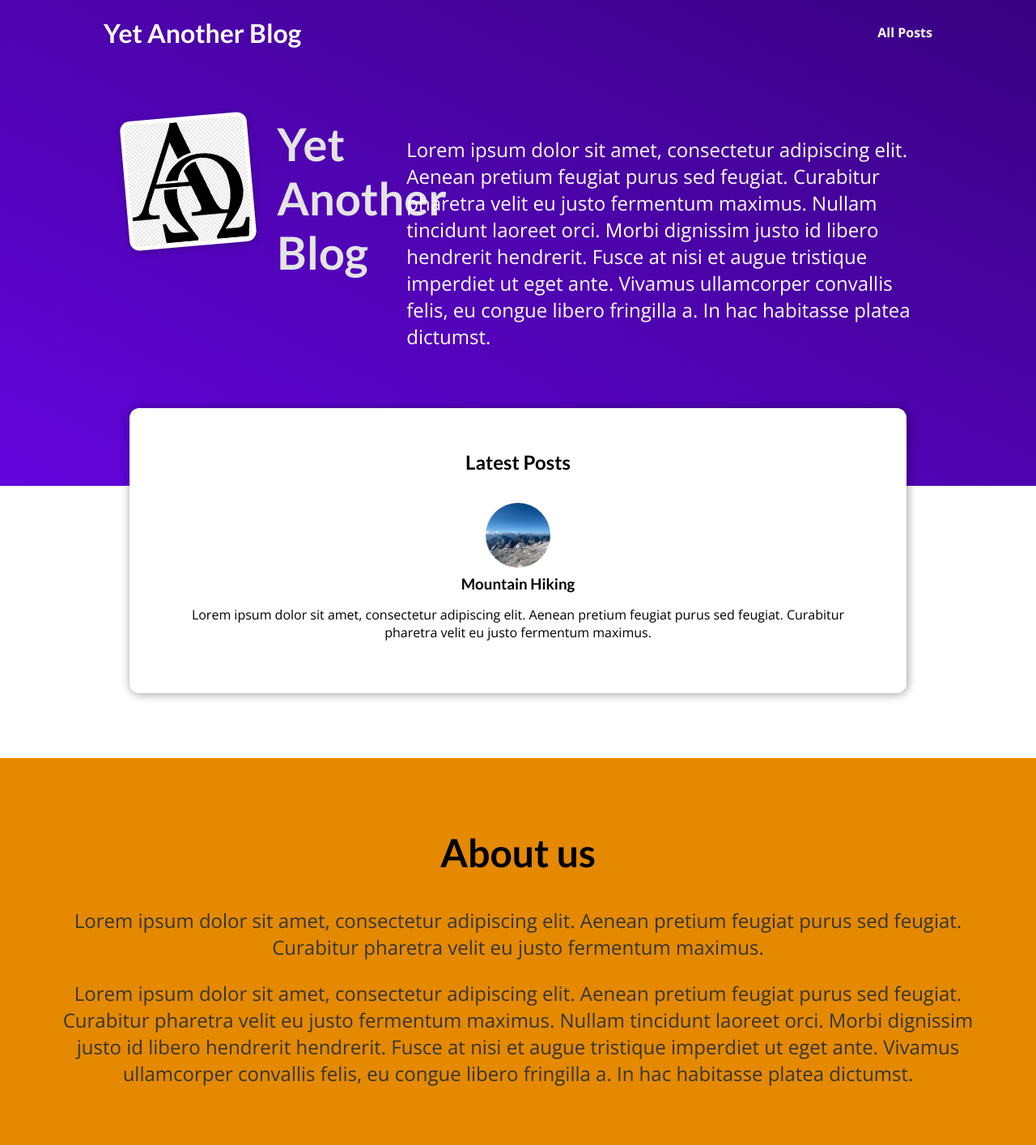
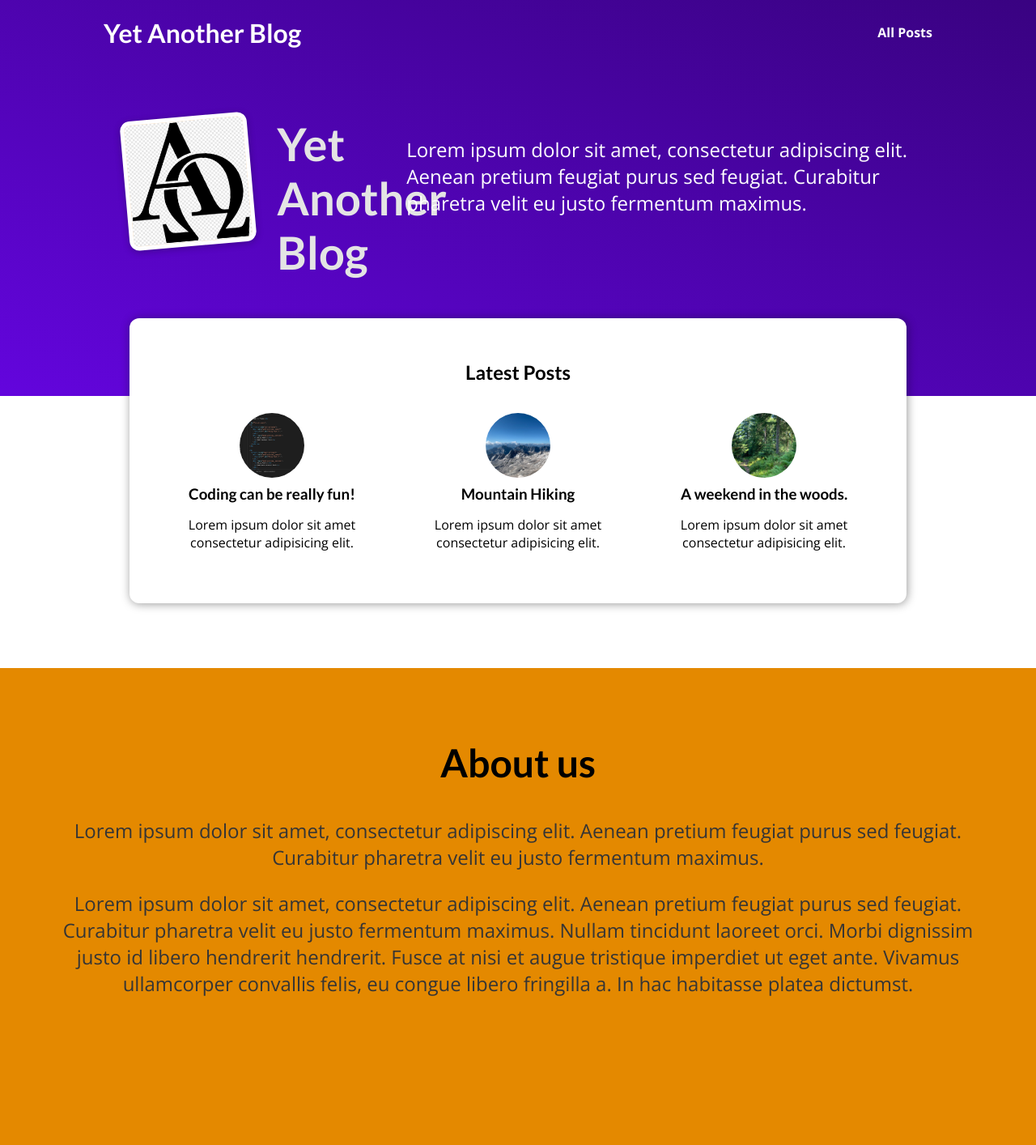
Before and after one commit to nandosouzarocha/django-blog, a Django app: page / in a window 1280 px wide. Shown: the whole page at 81% size. After the commit the page ends 1230 px from the top, so only its background shows below. Run offline with Django 3.2, Linux system fonts and the light colour scheme.

Commit message:
Added dummy data directly in the views.py file to simulate a more realistic scenario. Made the changes needed in index.html and post.html, so the data could be shown.

```diff
--- a/blog/templates/blog/includes/post.html
+++ b/blog/templates/blog/includes/post.html
@@ -1,12 +1,12 @@
 {% load static %}
 <li>
     <article class="post">
-        <a href="{% url 'post-detail-page' 'the-mountains' %}">
-        <img src="{% static 'blog/images/mountains.jpg' %}" alt="Mountain hiking">
+        <a href="{% url 'post-detail-page' post.slug %}">
+        <img src="{% static 'blog/images/'|add:post.image %}" alt="{{ post.title }}" />
         <div class="post__content">
-            <h3>Mountain Hiking</h3>
+            <h3>{{ post.title }}</h3>
             <p>
-                Lorem ipsum dolor sit amet, consectetur adipiscing elit. Aenean pretium feugiat purus sed feugiat. Curabitur pharetra velit eu justo fermentum maximus.
+                {{ post.excerpt }}
             </p>
         </div>
         </a>
--- a/blog/templates/blog/index.html
+++ b/blog/templates/blog/index.html
@@ -11,14 +11,16 @@
         <img src="{% static 'blog/images/alpha-and-omega.png' %}" alt="Yet Another Blog image"/>
         <h2>Yet Another Blog</h2>
         <p>
-            Lorem ipsum dolor sit amet, consectetur adipiscing elit. Aenean pretium feugiat purus sed feugiat. Curabitur pharetra velit eu justo fermentum maximus. Nullam tincidunt laoreet orci. Morbi dignissim justo id libero hendrerit hendrerit. Fusce at nisi et augue tristique imperdiet ut eget ante. Vivamus ullamcorper convallis felis, eu congue libero fringilla a. In hac habitasse platea dictumst.
+            Lorem ipsum dolor sit amet, consectetur adipiscing elit. Aenean pretium feugiat purus sed feugiat. Curabitur pharetra velit eu justo fermentum maximus.
         </p>
     </header>
 </section>
 <section id="latest-posts">
     <h2>Latest Posts</h2>
     <ul>
-        {% include 'blog/includes/post.html' %}
+        {% for post in posts %}
+            {% include 'blog/includes/post.html' %}
+        {% endfor %}
     </ul>
 </section>
 <section id="about">
--- a/blog/views.py
+++ b/blog/views.py
@@ -1,10 +1,87 @@
+from datetime import date
 from django.shortcuts import render
 
 # Create your views here.
 
+def get_date(post):
+    return post['date']
+
+all_posts = [
+    {
+        "slug": "hike-in-the-mountains",
+        "image": "mountains.jpg",
+        "author": "Bernhard Riemann",
+        "date": date(2024, 8, 13),
+        "title": "Mountain Hiking",
+        "excerpt": "Lorem ipsum dolor sit amet consectetur adipisicing elit.",
+        "content": """
+            Lorem ipsum dolor sit amet consectetur adipisicing elit. Repellat similique in deserunt earum maiores esse aperiam vero et possimus, est, nostrum expedita asperiores inventore atque molestias ea aliquid odit! Aperiam?
+            Lorem ipsum dolor sit amet consectetur adipisicing elit. Repellat similique in deserunt earum maiores esse aperiam vero et possimus, est, nostrum expedita asperiores inventore atque molestias ea aliquid odit! Aperiam?
+            Lorem ipsum dolor sit amet consectetur adipisicing elit. Repellat similique in deserunt earum maiores esse aperiam vero et possimus, est, nostrum expedita asperiores inventore atque molestias ea aliquid odit! Aperiam?
+            Lorem ipsum dolor sit amet consectetur adipisicing elit. Repellat similique in deserunt earum maiores esse aperiam vero et possimus, est, nostrum expedita asperiores inventore atque molestias ea aliquid odit! Aperiam?
+            Lorem ipsum dolor sit amet consectetur adipisicing elit. Repellat similique in deserunt earum maiores esse aperiam vero et possimus, est, nostrum expedita asperiores inventore atque molestias ea aliquid odit! Aperiam?
+            Lorem ipsum dolor sit amet consectetur adipisicing elit. Repellat similique in deserunt earum maiores esse aperiam vero et possimus, est, nostrum expedita asperiores inventore atque molestias ea aliquid odit! Aperiam?
+            Lorem ipsum dolor sit amet consectetur adipisicing elit. Repellat similique in deserunt earum maiores esse aperiam vero et possimus, est, nostrum expedita asperiores inventore atque molestias ea aliquid odit! Aperiam?
+            Lorem ipsum dolor sit amet consectetur adipisicing elit. Repellat similique in deserunt earum maiores esse aperiam vero et possimus, est, nostrum expedita asperiores inventore atque molestias ea aliquid odit! Aperiam?
+            Lorem ipsum dolor sit amet consectetur adipisicing elit. Repellat similique in deserunt earum maiores esse aperiam vero et possimus, est, nostrum expedita asperiores inventore atque molestias ea aliquid odit! Aperiam?
+            Lorem ipsum dolor sit amet consectetur adipisicing elit. Repellat similique in deserunt earum maiores esse aperiam vero et possimus, est, nostrum expedita asperiores inventore atque molestias ea aliquid odit! Aperiam?
+            Lorem ipsum dolor sit amet consectetur adipisicing elit. Repellat similique in deserunt earum maiores esse aperiam vero et possimus, est, nostrum expedita asperiores inventore atque molestias ea aliquid odit! Aperiam?
+            Lorem ipsum dolor sit amet consectetur adipisicing elit. Repellat similique in deserunt earum maiores esse aperiam vero et possimus, est, nostrum expedita asperiores inventore atque molestias ea aliquid odit! Aperiam?
+        """
+    },
+    {
+        "slug": "coding-can-be-really-fun",
+        "image": "coding.jpg",
+        "author": "Bernhard Riemann",
+        "date": date(2024, 8, 3),
+        "title": "Coding can be really fun!",
+        "excerpt": "Lorem ipsum dolor sit amet consectetur adipisicing elit.",
+        "content": """
+            Lorem ipsum dolor sit amet consectetur adipisicing elit. Repellat similique in deserunt earum maiores esse aperiam vero et possimus, est, nostrum expedita asperiores inventore atque molestias ea aliquid odit! Aperiam?
+            Lorem ipsum dolor sit amet consectetur adipisicing elit. Repellat similique in deserunt earum maiores esse aperiam vero et possimus, est, nostrum expedita asperiores inventore atque molestias ea aliquid odit! Aperiam?
+            Lorem ipsum dolor sit amet consectetur adipisicing elit. Repellat similique in deserunt earum maiores esse aperiam vero et possimus, est, nostrum expedita asperiores inventore atque molestias ea aliquid odit! Aperiam?
+            Lorem ipsum dolor sit amet consectetur adipisicing elit. Repellat similique in deserunt earum maiores esse aperiam vero et possimus, est, nostrum expedita asperiores inventore atque molestias ea aliquid odit! Aperiam?
+            Lorem ipsum dolor sit amet consectetur adipisicing elit. Repellat similique in deserunt earum maiores esse aperiam vero et possimus, est, nostrum expedita asperiores inventore atque molestias ea aliquid odit! Aperiam?
+            Lorem ipsum dolor sit amet consectetur adipisicing elit. Repellat similique in deserunt earum maiores esse aperiam vero et possimus, est, nostrum expedita asperiores inventore atque molestias ea aliquid odit! Aperiam?
+            Lorem ipsum dolor sit amet consectetur adipisicing elit. Repellat similique in deserunt earum maiores esse aperiam vero et possimus, est, nostrum expedita asperiores inventore atque molestias ea aliquid odit! Aperiam?
+            Lorem ipsum dolor sit amet consectetur adipisicing elit. Repellat similique in deserunt earum maiores esse aperiam vero et possimus, est, nostrum expedita asperiores inventore atque molestias ea aliquid odit! Aperiam?
+            Lorem ipsum dolor sit amet consectetur adipisicing elit. Repellat similique in deserunt earum maiores esse aperiam vero et possimus, est, nostrum expedita asperiores inventore atque molestias ea aliquid odit! Aperiam?
+            Lorem ipsum dolor sit amet consectetur adipisicing elit. Repellat similique in deserunt earum maiores esse aperiam vero et possimus, est, nostrum expedita asperiores inventore atque molestias ea aliquid odit! Aperiam?
+            Lorem ipsum dolor sit amet consectetur adipisicing elit. Repellat similique in deserunt earum maiores esse aperiam vero et possimus, est, nostrum expedita asperiores inventore atque molestias ea aliquid odit! Aperiam?
+            Lorem ipsum dolor sit amet consectetur adipisicing elit. Repellat similique in deserunt earum maiores esse aperiam vero et possimus, est, nostrum expedita asperiores inventore atque molestias ea aliquid odit! Aperiam?
+        """
+    },
+    {
+        "slug": "a-weekend-in-the-woods",
+        "image": "woods.jpg",
+        "author": "Bernhard Riemann",
+        "date": date(2024, 8, 14),
+        "title": "A weekend in the woods.",
+        "excerpt": "Lorem ipsum dolor sit amet consectetur adipisicing elit.",
+        "content": """
+            Lorem ipsum dolor sit amet consectetur adipisicing elit. Repellat similique in deserunt earum maiores esse aperiam vero et possimus, est, nostrum expedita asperiores inventore atque molestias ea aliquid odit! Aperiam?
+            Lorem ipsum dolor sit amet consectetur adipisicing elit. Repellat similique in deserunt earum maiores esse aperiam vero et possimus, est, nostrum expedita asperiores inventore atque molestias ea aliquid odit! Aperiam?
+            Lorem ipsum dolor sit amet consectetur adipisicing elit. Repellat similique in deserunt earum maiores esse aperiam vero et possimus, est, nostrum expedita asperiores inventore atque molestias ea aliquid odit! Aperiam?
+            Lorem ipsum dolor sit amet consectetur adipisicing elit. Repellat similique in deserunt earum maiores esse aperiam vero et possimus, est, nostrum expedita asperiores inventore atque molestias ea aliquid odit! Aperiam?
+            Lorem ipsum dolor sit amet consectetur adipisicing elit. Repellat similique in deserunt earum maiores esse aperiam vero et possimus, est, nostrum expedita asperiores inventore atque molestias ea aliquid odit! Aperiam?
+            Lorem ipsum dolor sit amet consectetur adipisicing elit. Repellat similique in deserunt earum maiores esse aperiam vero et possimus, est, nostrum expedita asperiores inventore atque molestias ea aliquid odit! Aperiam?
+            Lorem ipsum dolor sit amet consectetur adipisicing elit. Repellat similique in deserunt earum maiores esse aperiam vero et possimus, est, nostrum expedita asperiores inventore atque molestias ea aliquid odit! Aperiam?
+            Lorem ipsum dolor sit amet consectetur adipisicing elit. Repellat similique in deserunt earum maiores esse aperiam vero et possimus, est, nostrum expedita asperiores inventore atque molestias ea aliquid odit! Aperiam?
+            Lorem ipsum dolor sit amet consectetur adipisicing elit. Repellat similique in deserunt earum maiores esse aperiam vero et possimus, est, nostrum expedita asperiores inventore atque molestias ea aliquid odit! Aperiam?
+            Lorem ipsum dolor sit amet consectetur adipisicing elit. Repellat similique in deserunt earum maiores esse aperiam vero et possimus, est, nostrum expedita asperiores inventore atque molestias ea aliquid odit! Aperiam?
+            Lorem ipsum dolor sit amet consectetur adipisicing elit. Repellat similique in deserunt earum maiores esse aperiam vero et possimus, est, nostrum expedita asperiores inventore atque molestias ea aliquid odit! Aperiam?
+            Lorem ipsum dolor sit amet consectetur adipisicing elit. Repellat similique in deserunt earum maiores esse aperiam vero et possimus, est, nostrum expedita asperiores inventore atque molestias ea aliquid odit! Aperiam?
+        """
+    },
+]
+
 
 def starting_page(request):
-    return render(request, 'blog/index.html')
+    sorted_posts = sorted(all_posts, key=get_date)
+    latest_posts = sorted_posts[-3:]
+    return render(request, 'blog/index.html',{
+        'posts': latest_posts,
+    })
 
 
 def posts(request):
```
Also changed, not shown: blog/templates/blog/all-posts.html (+3 -5 lines).
